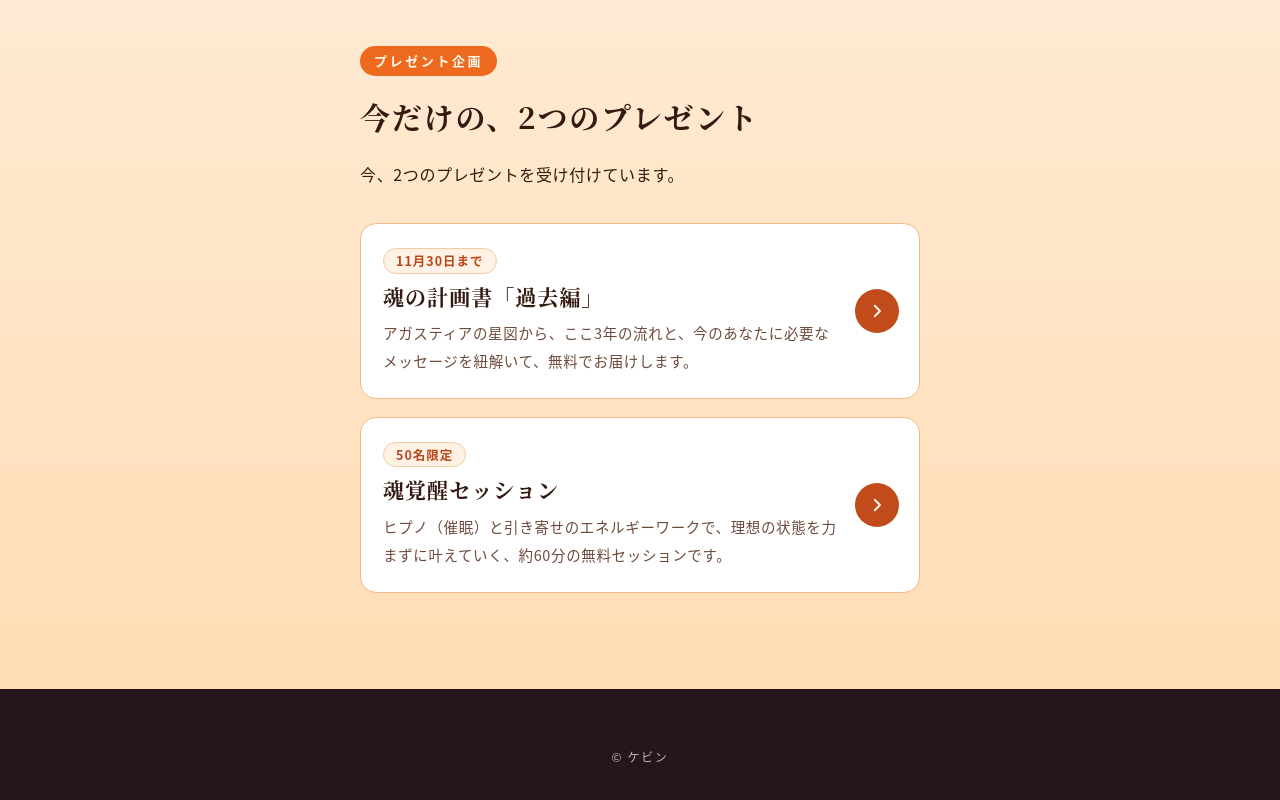
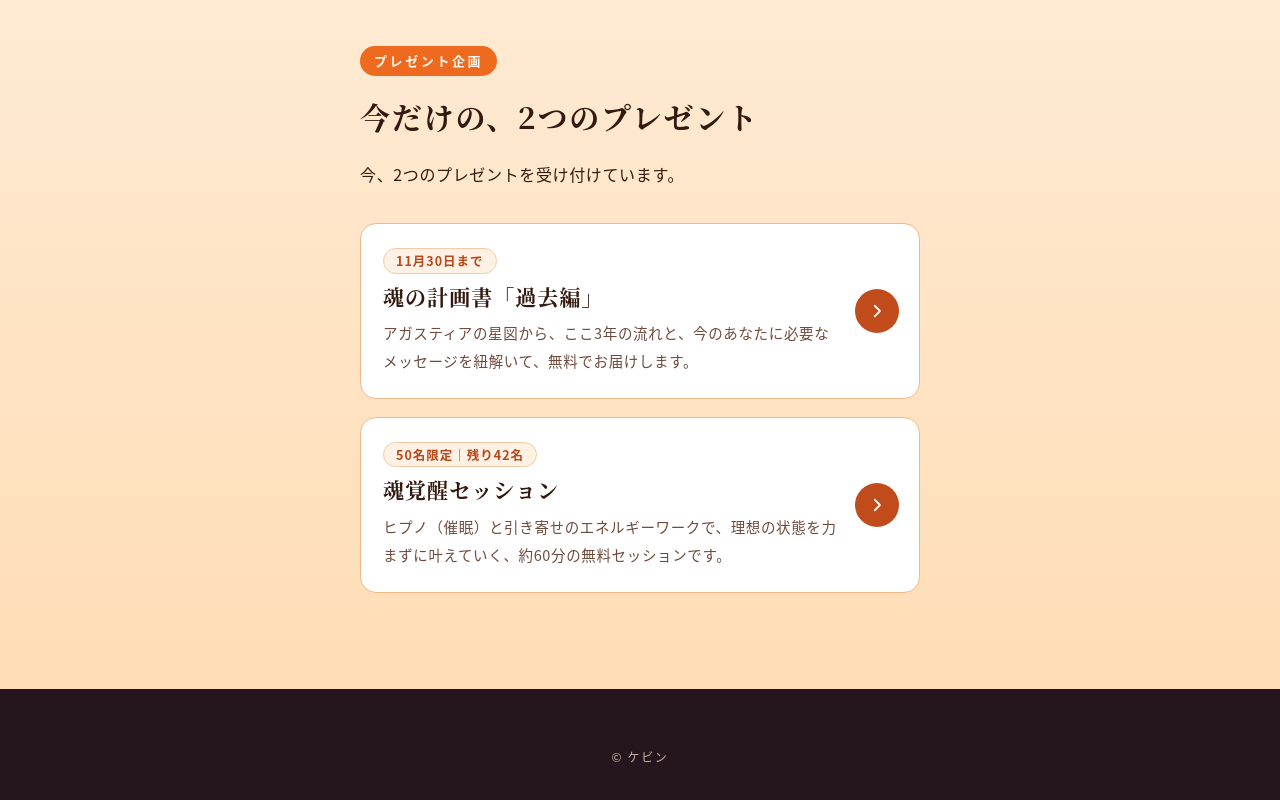
Before and after one commit to 369kelvin369/369kelvin369.github.io, a plain HTML site: page index.html in a window 1280 px wide. Shown: the part 9285-10085 px from the top of the page. Drawn offline with Linux system fonts and the light colour scheme; a web font is replaced by a local one.

Commit message:
覚醒セッションの残り人数（残り42名）を表示
Co-Authored-By: Claude Opus 5.5 <noreply@anthropic.com>
Claude-Session: https://claude.ai/code/session_01DxVks7QaMFDeHZZXYQ65Wu

```diff
--- a/index.html
+++ b/index.html
@@ -565,7 +565,7 @@
         </li>
         <li>
           <a class="offer is-gift-kakusei" href="https://369kelvin369.github.io/kakusei/kakusei.html">
-            <span class="offer-badge">50名限定</span>
+            <span class="offer-badge">50名限定｜残り42名</span>
             <span class="offer-name">魂覚醒セッション</span>
             <span class="offer-desc">ヒプノ（催眠）と引き寄せのエネルギーワークで、理想の状態を力まずに叶えていく、約60分の無料セッションです。</span>
             <span class="offer-go" aria-hidden="true"><svg viewBox="0 0 24 24"><path d="M9 5l7 7-7 7"/></svg></span>
```
